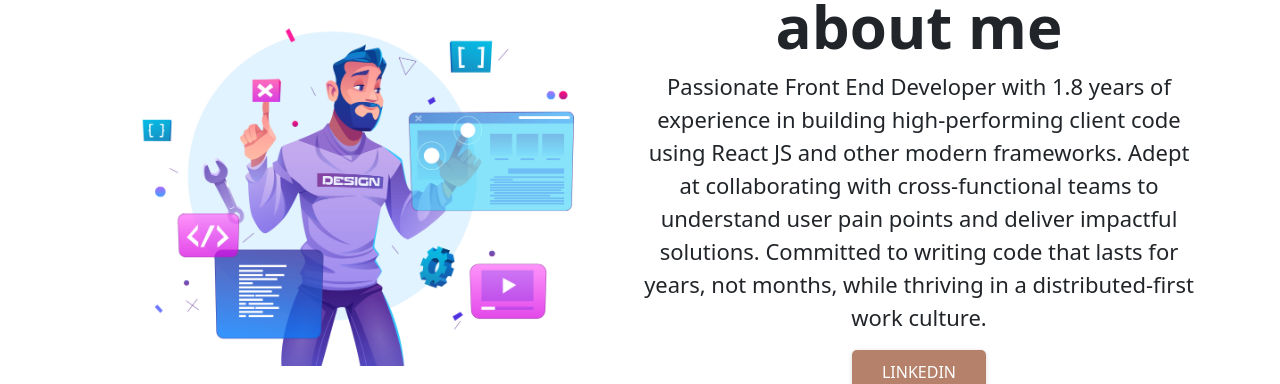
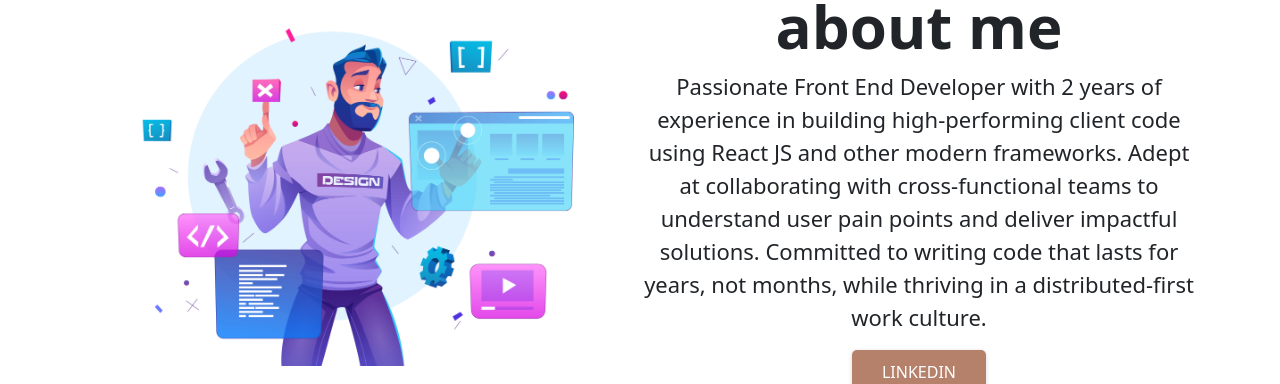
Before and after one commit to Shivkumar54/portfolio-shivkumar, a React (Create React App) app: page /about in a window 1280 px wide. Shown: the part 200-584 px from the top of the page. Built offline with nearby package versions, Linux system fonts and the light colour scheme.

Commit message:
Added new Resume

```diff
--- a/src/Layouts/Data/ProjectData.js
+++ b/src/Layouts/Data/ProjectData.js
@@ -12,7 +12,7 @@ import Ecom from "../Data/PImages/ecom.jpg"
 
 export default [
   {
-    id: 1,
+    id: 0,
     img: Ecom,
     bgImg: Ecom,
     title: "Shopeasy",
--- a/src/Pages/About.js
+++ b/src/Pages/About.js
@@ -16,7 +16,7 @@ const About = () => {
           <span className="aSpanner">Short introduction</span>
           <h1 className="aHeading">About Me</h1>
           <p className="aparagraph">
-            Passionate Front End Developer with 1.8 years of experience in
+            Passionate Front End Developer with 2 years of experience in
             building high-performing client code using React JS and other modern
             frameworks. Adept at collaborating with cross-functional teams to
             understand user pain points and deliver impactful solutions.
--- a/src/Pages/Home.js
+++ b/src/Pages/Home.js
@@ -16,7 +16,7 @@ const Home = () => {
             <p className="homeSubtext">
               A frontend web developer and web designer
             </p>
-            <a href={Resume} download="Shivkumar M">
+            <a href={Resume} download="Shivkumar">
               <button className="homeBtn">Download CV</button>
             </a>
           </div>
```
Also changed, not shown: 1 other file (tests, documents, lock files or other folders).
